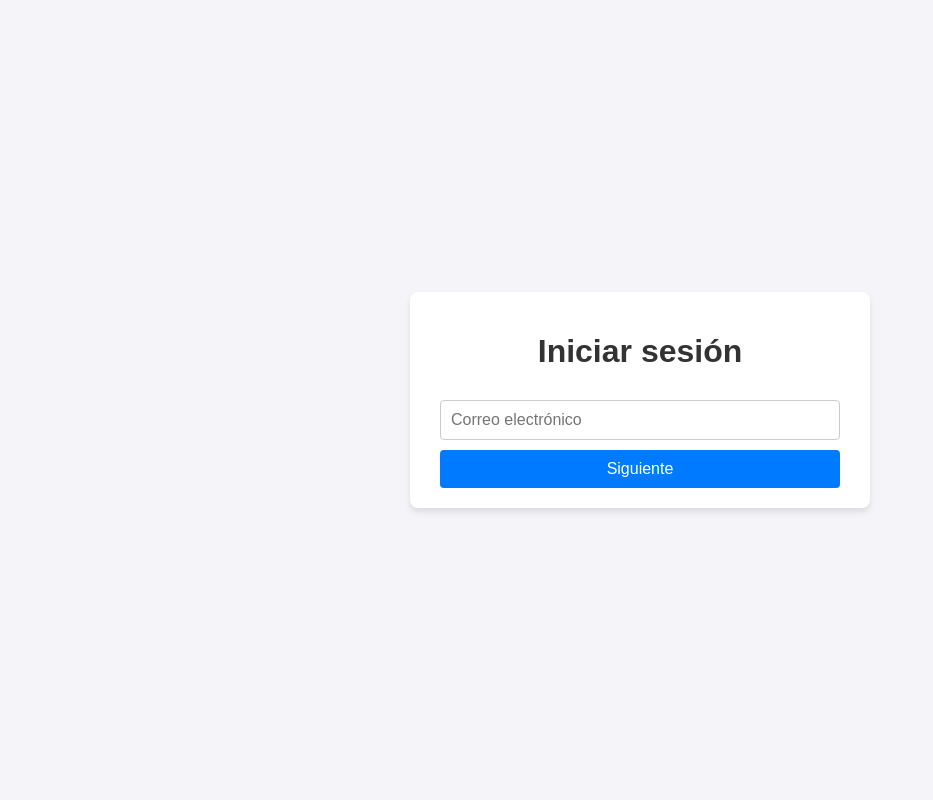
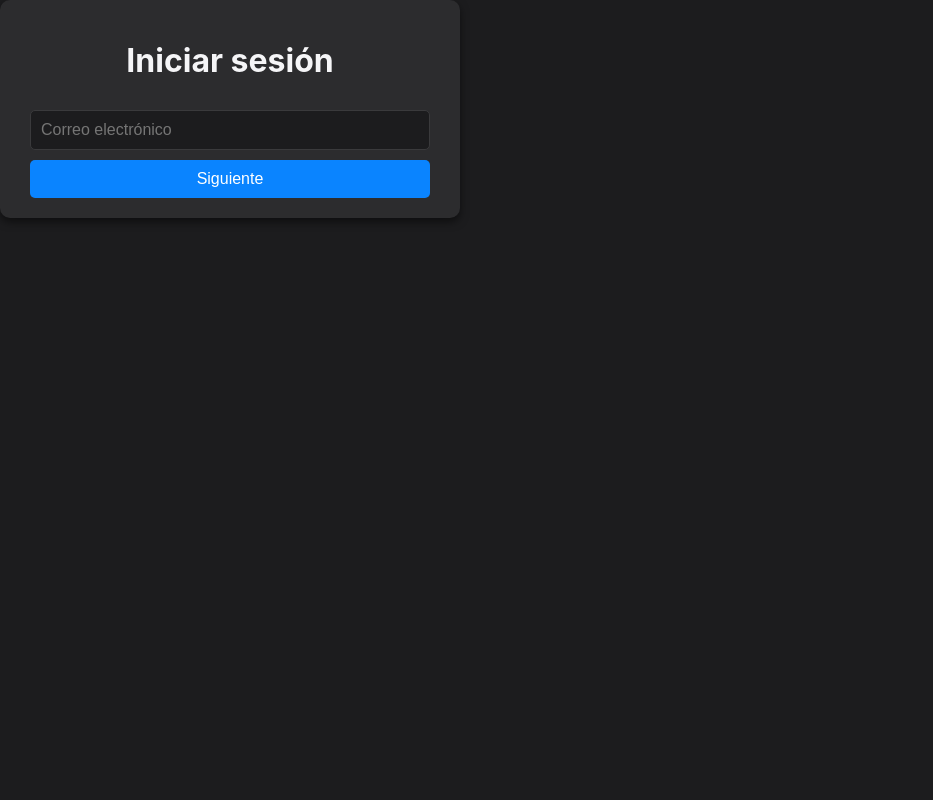
Before and after one commit to Villamediana/Tours---HouseWay, a Flask app: page /login in a window 1280 px wide. Shown: the whole page, without its empty margins (0-933 px from the left). Run offline with Flask 3, Linux system fonts and the light colour scheme.

Commit message:
css nes login and verificar

```diff
--- a/templates/login.html
+++ b/templates/login.html
@@ -4,80 +4,66 @@
     <meta charset="UTF-8">
     <meta name="viewport" content="width=device-width, initial-scale=1.0">
     <title>Login</title>
+    <link rel="stylesheet" href="styles.css">
     <style>
-        body {
-            font-family: Arial, sans-serif;
-            background-color: #f4f4f9;
-            margin: 0;
-            display: flex;
-            justify-content: center;
-            align-items: center;
-            height: 100vh;
-        }
         .container {
-            background: #fff;
+            background-color: #2c2c2e;
             padding: 20px 30px;
-            border-radius: 8px;
-            box-shadow: 0 4px 6px rgba(0, 0, 0, 0.1);
+            border-radius: 10px;
+            box-shadow: 0 4px 8px rgba(0, 0, 0, 0.5);
             text-align: center;
+            width: 100%;
             max-width: 400px;
-            width: 100%;
         }
         h1 {
-            color: #333;
+            color: #f5f5f7;
             margin-bottom: 20px;
-        }
-        form {
-            display: flex;
-            flex-direction: column;
         }
         input[type="email"] {
             padding: 10px;
             margin: 10px 0;
-            border: 1px solid #ccc;
-            border-radius: 4px;
+            border: 1px solid #3a3a3c;
+            border-radius: 5px;
             font-size: 16px;
+            background-color: #1c1c1e;
+            color: #f5f5f7;
+            width: 100%;
+            box-sizing: border-box;
+        }
+        input[type="email"]:focus {
+            border-color: #0a84ff;
+            outline: none;
         }
         button {
-            background-color: #007bff;
+            background-color: #0a84ff;
             color: #fff;
             border: none;
             padding: 10px;
-            border-radius: 4px;
+            border-radius: 5px;
             font-size: 16px;
             cursor: pointer;
+            width: 100%;
             transition: background-color 0.3s;
         }
         button:hover {
-            background-color: #0056b3;
+            background-color: #006fe0;
         }
         p {
             margin-top: 15px;
+            color: #a1a1aa;
         }
         a {
-            color: #007bff;
+            color: #0a84ff;
             text-decoration: none;
         }
         a:hover {
             text-decoration: underline;
         }
         .error {
-            color: red;
+            color: #ff453a;
             margin-bottom: 10px;
         }
     </style>
-    <script>
-        function validarFormulario(event) {
-            const emailInput = document.querySelector('input[name="email"]');
-            const email = emailInput.value;
-            const emailRegex = /^[^\s@]+@[^\s@]+\.[^\s@]+$/;
-
-            if (!emailRegex.test(email)) {
-                event.preventDefault();
-                alert("Por favor, introduce un correo electrónico válido.");
-            }
-        }
-    </script>
 </head>
 <body>
     <div class="container">
@@ -85,7 +71,7 @@
         {% if error %}
             <p class="error">{{ error }}</p>
         {% endif %}
-        <form method="POST" action="/login" onsubmit="validarFormulario(event)">
+        <form method="POST" action="/login">
             <input type="email" name="email" placeholder="Correo electrónico" required>
             <button type="submit">Siguiente</button>
         </form>
```
Also changed, not shown: templates/verificar.html (+24 -25 lines).
